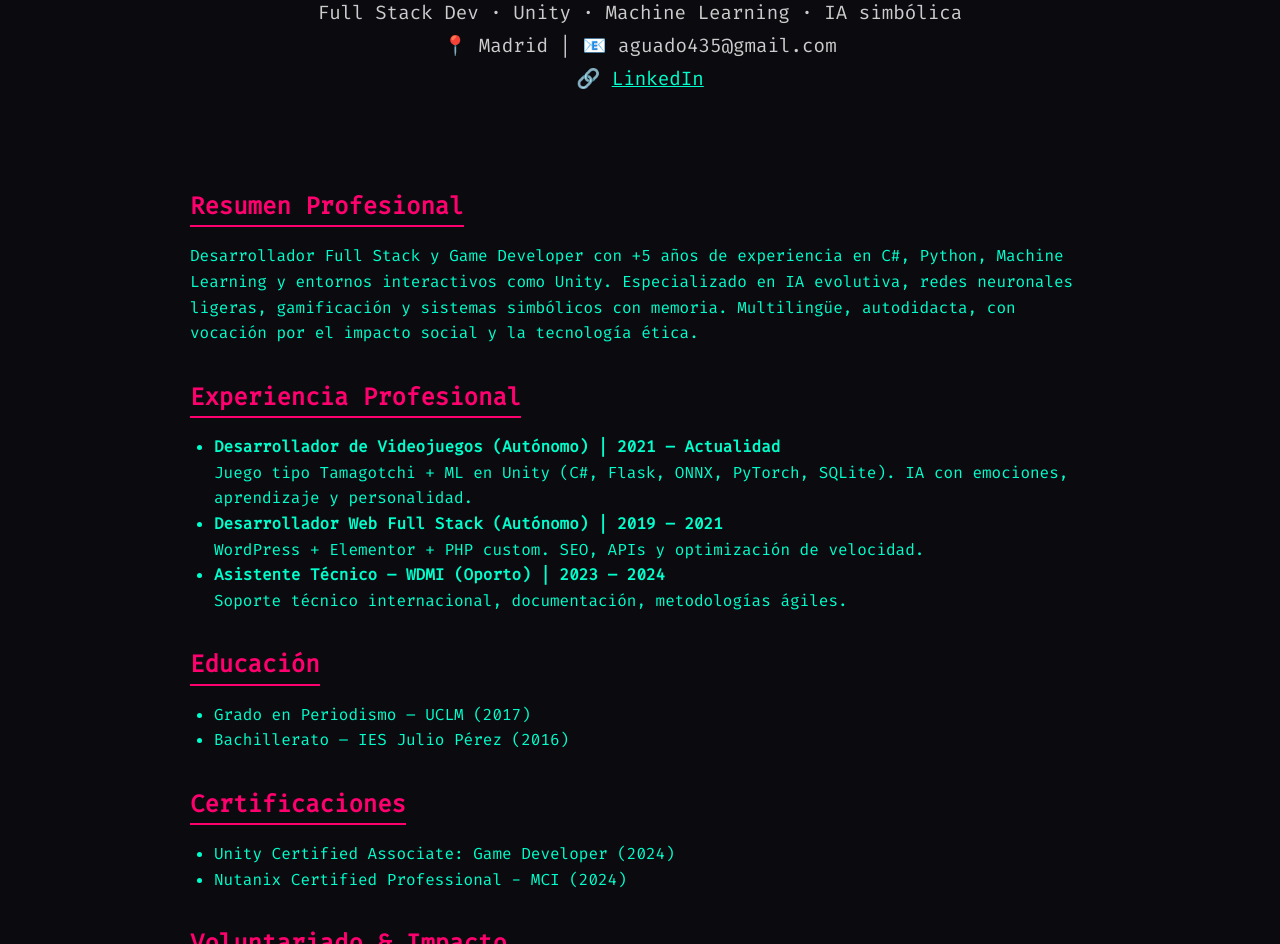
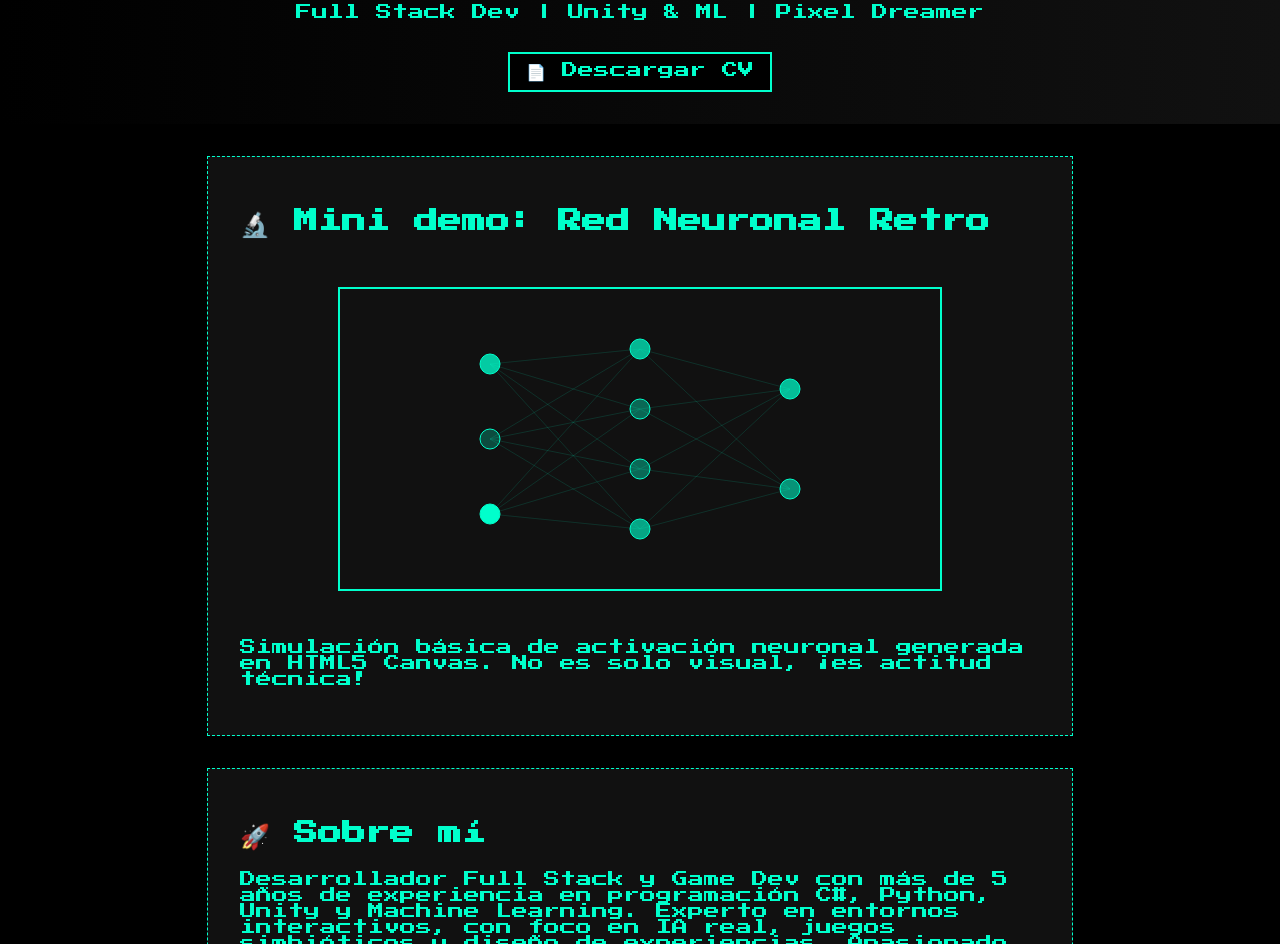
Before and after one commit to aguado435/Portfolio, a plain HTML site: page index.html in a window 1280 px wide. Shown: the part 111-1055 px from the top of the page. Drawn offline with Linux system fonts and the light colour scheme.

Commit message:
Update index.html

```diff
--- a/index.html
+++ b/index.html
@@ -3,186 +3,153 @@
 <head>
   <meta charset="UTF-8" />
   <meta name="viewport" content="width=device-width, initial-scale=1.0" />
-  <title>Alejandro Aguado — IA, Juegos y Full Stack</title>
-  <link href="https://fonts.googleapis.com/css2?family=Fira+Code&display=swap" rel="stylesheet" />
+  <title>Alejandro Aguado | Dev Retro-Futurista</title>
+  <link href="https://fonts.googleapis.com/css2?family=Press+Start+2P&display=swap" rel="stylesheet">
   <style>
-    :root {
-      --bg: #0a0a0f;
-      --fg: #00ffcc;
-      --accent: #ff006e;
-      --font: 'Fira Code', monospace;
-    }
-
-    * {
+    html, body {
       margin: 0;
       padding: 0;
-      box-sizing: border-box;
+      background: black;
+      color: #00ffcc;
+      font-family: 'Press Start 2P', monospace;
+      overflow-x: hidden;
     }
-
-    body {
-      background-color: var(--bg);
-      color: var(--fg);
-      font-family: var(--font);
+    header {
       padding: 2rem;
-      min-height: 100vh;
+      text-align: center;
+      background: linear-gradient(90deg, #000, #111);
     }
-
-    header {
-      text-align: center;
-      margin-bottom: 4rem;
+    h1 {
+      font-size: 2rem;
+      color: #00ffff;
+      text-shadow: 0 0 5px #0ff;
     }
-
-    h1 {
-      font-size: 3rem;
-      color: var(--accent);
-      margin-bottom: 1rem;
-      animation: flicker 2s infinite;
+    .content {
+      max-width: 800px;
+      margin: 2rem auto;
+      padding: 2rem;
+      background: #111;
+      border: 1px dashed #00ffcc;
     }
-
-    .subtitle {
-      color: #ccc;
-      font-size: 1.2rem;
-      margin-bottom: 0.5rem;
+    .cv-btn {
+      display: inline-block;
+      margin-top: 1rem;
+      padding: 0.5rem 1rem;
+      border: 2px solid #00ffcc;
+      color: #00ffcc;
+      text-decoration: none;
+      background: black;
+      transition: all 0.3s;
     }
-
-    @keyframes flicker {
-      0%, 100% { opacity: 1; }
-      50% { opacity: 0.8; }
+    .cv-btn:hover {
+      background: #00ffcc;
+      color: black;
     }
-
-    section {
-      max-width: 900px;
-      margin: 2rem auto;
-      line-height: 1.6;
-    }
-
-    h2 {
-      color: var(--accent);
-      margin-top: 2rem;
-      border-bottom: 2px solid var(--accent);
-      display: inline-block;
-      margin-bottom: 1rem;
-    }
-
-    ul {
-      margin-left: 1.5rem;
-    }
-
     canvas {
       display: block;
-      margin: 2rem auto;
-      border: 2px solid var(--accent);
-      border-radius: 8px;
-      background: #000;
+      margin: 3rem auto;
+      background: #111;
+      border: 2px solid #00ffcc;
     }
-
-    .cv-download {
+    footer {
       text-align: center;
-      margin-top: 3rem;
-    }
-
-    .cv-download a {
-      text-decoration: none;
-      background: var(--accent);
-      color: white;
-      padding: 0.8rem 1.5rem;
-      border-radius: 6px;
-      transition: background 0.3s;
-    }
-
-    .cv-download a:hover {
-      background: #ff338a;
+      padding: 2rem;
+      color: #888;
+      font-size: 0.75rem;
     }
   </style>
 </head>
 <body>
   <header>
-    <h1>Alejandro Aguado</h1>
-    <p class="subtitle">Full Stack Dev · Unity · Machine Learning · IA simbólica</p>
-    <p class="subtitle">📍 Madrid  | 📧 aguado435@gmail.com</p>
-    <p class="subtitle">🔗 <a href="https://www.linkedin.com/in/alejandro-aguado-0a42a5205" target="_blank" style="color:var(--fg);text-decoration:underline;">LinkedIn</a></p>
+    <h1>👾 Alejandro Aguado 👾</h1>
+    <p>Full Stack Dev | Unity & ML | Pixel Dreamer</p>
+    <a href="./CV_Alejandro_Aguado.pdf" class="cv-btn" download>📄 Descargar CV</a>
   </header>
-
-  <section>
-    <h2>Resumen Profesional</h2>
-    <p>Desarrollador Full Stack y Game Developer con +5 años de experiencia en C#, Python, Machine Learning y entornos interactivos como Unity. Especializado en IA evolutiva, redes neuronales ligeras, gamificación y sistemas simbólicos con memoria. Multilingüe, autodidacta, con vocación por el impacto social y la tecnología ética.</p>
-
-    <h2>Experiencia Profesional</h2>
-    <ul>
-      <li><strong>Desarrollador de Videojuegos (Autónomo) | 2021 – Actualidad</strong><br>
-        Juego tipo Tamagotchi + ML en Unity (C#, Flask, ONNX, PyTorch, SQLite). IA con emociones, aprendizaje y personalidad.
-      </li>
-      <li><strong>Desarrollador Web Full Stack (Autónomo) | 2019 – 2021</strong><br>
-        WordPress + Elementor + PHP custom. SEO, APIs y optimización de velocidad.
-      </li>
-      <li><strong>Asistente Técnico – WDMI (Oporto) | 2023 – 2024</strong><br>
-        Soporte técnico internacional, documentación, metodologías ágiles.</li>
-    </ul>
-
-    <h2>Educación</h2>
-    <ul>
-      <li>Grado en Periodismo – UCLM (2017)</li>
-      <li>Bachillerato – IES Julio Pérez (2016)</li>
-    </ul>
-
-    <h2>Certificaciones</h2>
-    <ul>
-      <li>Unity Certified Associate: Game Developer (2024)</li>
-      <li>Nutanix Certified Professional - MCI (2024)</li>
-    </ul>
-
-    <h2>Voluntariado & Impacto</h2>
-    <ul>
-      <li>Instructor digital para mayores (2020, 2022)</li>
-      <li>Acciones sociales contra la pobreza (2018–2023)</li>
-    </ul>
-
-    <h2>Tech Stack</h2>
-    <p><strong>Lenguajes:</strong> C#, Python, JS, SQL, HTML/CSS</p>
-    <p><strong>Frameworks:</strong> .NET, Flask, TensorFlow, PyTorch</p>
-    <p><strong>Herramientas:</strong> Unity, Git, WordPress, ONNX, SQLite, Docker</p>
-    <p><strong>Cloud:</strong> Nutanix, GCP (básico)</p>
-    <p><strong>Idiomas:</strong> 🇪🇸🇬🇧🇫🇷🇵🇹</p>
-
-    <h2>Soft Skills</h2>
-    <ul>
-      <li>Pensamiento crítico | Resolución creativa | Autonomía técnica</li>
-      <li>Adaptabilidad multicultural | Comunicación transversal</li>
-    </ul>
-  </section>
-
-  <canvas id="aiCanvas" width="400" height="300"></canvas>
-
-  <div class="cv-download">
-    <a href="Aguado_CV.pdf" download>📄 Descargar CV en PDF</a>
+  <div class="content">
+    <h2>🔬 Mini demo: Red Neuronal Retro</h2>
+    <canvas id="neuralNet" width="600" height="300"></canvas>
+    <p>Simulación básica de activación neuronal generada en HTML5 Canvas. No es solo visual, ¡es actitud técnica!</p>
   </div>
 
+  <div class="content">
+    <h2>🚀 Sobre mí</h2>
+    <p>
+      Desarrollador Full Stack y Game Dev con más de 5 años de experiencia en programación C#, Python, Unity y Machine Learning.
+      Experto en entornos interactivos, con foco en IA real, juegos simbióticos y diseño de experiencias. Apasionado por el futuro, lo retro y la IA ética.
+    </p>
+    <p>
+      Multilingüe (Español, Inglés, Francés, Portugués), certificado por Unity y Nutanix, y siempre aprendiendo más.
+    </p>
+  </div>
+
+  <footer>
+    <p>💻 aguado435@gmail.com | 📍 Madrid, España</p>
+    <p><a href="https://www.linkedin.com/in/alejandro-aguado-0a42a5205" style="color: #00ffcc;">LinkedIn</a></p>
+    <p>&copy; 2025 Alejandro Aguado | Powered by café y Python 🧠</p>
+  </footer>
+
   <script>
-    const canvas = document.getElementById("aiCanvas");
-    const ctx = canvas.getContext("2d");
-    function drawNetwork() {
+    const canvas = document.getElementById('neuralNet');
+    const ctx = canvas.getContext('2d');
+
+    const nodesPerLayer = [3, 4, 2];
+    const nodeRadius = 10;
+    const layerSpacing = canvas.width / (nodesPerLayer.length + 1);
+
+    const layers = nodesPerLayer.map((n, i) => {
+      const layer = [];
+      const ySpacing = canvas.height / (n + 1);
+      for (let j = 0; j < n; j++) {
+        layer.push({
+          x: layerSpacing * (i + 1),
+          y: ySpacing * (j + 1),
+          activation: Math.random()
+        });
+      }
+      return layer;
+    });
+
+    function drawNet() {
       ctx.clearRect(0, 0, canvas.width, canvas.height);
-      const neurons = [];
-      for (let i = 0; i < 10; i++) {
-        neurons.push({ x: Math.random() * canvas.width, y: Math.random() * canvas.height });
-      }
-      neurons.forEach((n1, i) => {
-        ctx.beginPath();
-        ctx.arc(n1.x, n1.y, 6, 0, Math.PI * 2);
-        ctx.fillStyle = '#00ffcc';
-        ctx.fill();
-        for (let j = i + 1; j < neurons.length; j++) {
-          if (Math.random() > 0.6) {
+      ctx.lineWidth = 1;
+
+      for (let i = 0; i < layers.length - 1; i++) {
+        const current = layers[i];
+        const next = layers[i + 1];
+        current.forEach(n1 => {
+          next.forEach(n2 => {
+            ctx.strokeStyle = '#00ffcc22';
             ctx.beginPath();
             ctx.moveTo(n1.x, n1.y);
-            ctx.lineTo(neurons[j].x, neurons[j].y);
-            ctx.strokeStyle = '#ff006e44';
+            ctx.lineTo(n2.x, n2.y);
             ctx.stroke();
-          }
-        }
+          });
+        });
+      }
+
+      layers.forEach(layer => {
+        layer.forEach(node => {
+          ctx.beginPath();
+          ctx.arc(node.x, node.y, nodeRadius, 0, Math.PI * 2);
+          ctx.fillStyle = `rgba(0,255,204,${node.activation})`;
+          ctx.fill();
+          ctx.strokeStyle = '#00ffcc';
+          ctx.stroke();
+        });
       });
     }
-    setInterval(drawNetwork, 800);
+
+    function animate() {
+      layers.forEach(layer => {
+        layer.forEach(node => {
+          node.activation = Math.max(0.2, Math.min(1, node.activation + (Math.random() - 0.5) * 0.1));
+        });
+      });
+      drawNet();
+      requestAnimationFrame(animate);
+    }
+
+    animate();
   </script>
 </body>
 </html>
```
